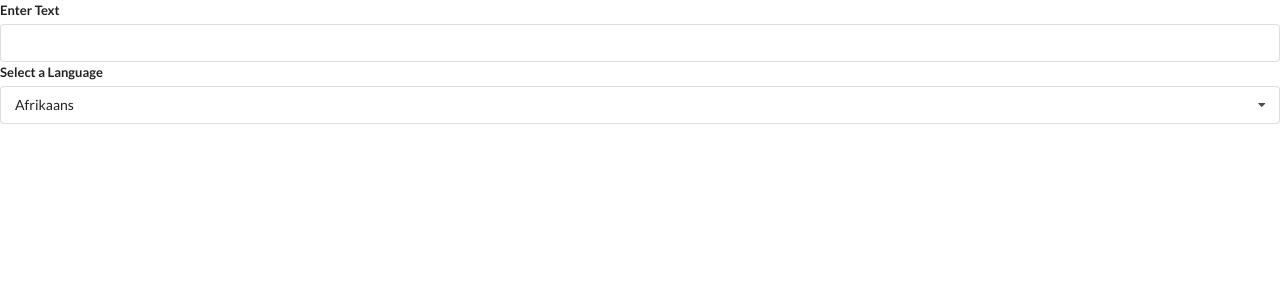
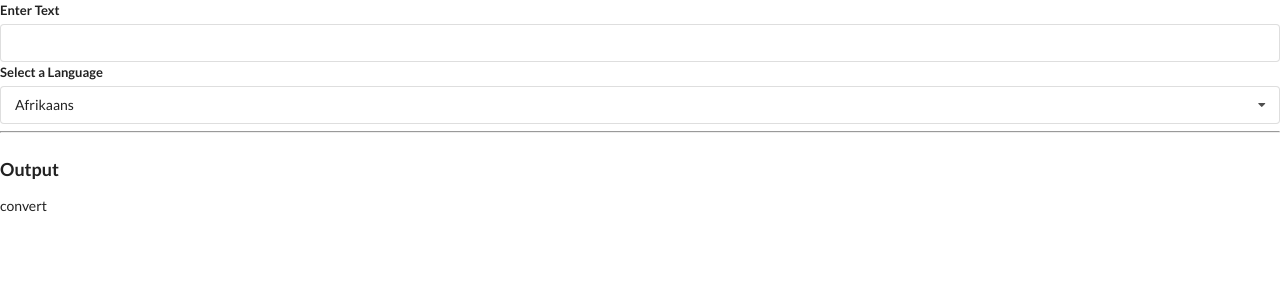
Before and after one commit to nat-exercises/widgets, a React (Create React App) app: page / in a window 1280 px wide. Shown: the top 300 px of the page. Built offline with nearby package versions, Linux system fonts and the light colour scheme.

Commit message:
add convert component

```diff
--- /dev/null
+++ b/src/components/convert/Convert.js
@@ -0,0 +1,14 @@
+import React, { useState, useEffect } from "react";
+
+const Convert = ({ language, text }) => {
+  useEffect(() => {
+    console.log("new language or text");
+  }, [language, text]);
+  return (
+    <>
+      <p>convert</p>
+    </>
+  );
+};
+
+export default Convert;
--- a/src/components/translate/Translate.js
+++ b/src/components/translate/Translate.js
@@ -1,7 +1,7 @@
 import React, { useState } from "react";
 import Dropdown from "../dropdown/Dropdown";
 import { options } from "./Options";
-
+import Convert from "../convert/Convert";
 const Translate = () => {
   const [language, setLanguage] = useState(options[0]);
   const [text, setText] = useState("");
@@ -20,6 +20,9 @@ const Translate = () => {
         onSelectedChange={setLanguage}
         options={options}
       />
+      <hr />
+      <h3 className="ui header">Output</h3>
+      <Convert />
     </>
   );
 };
```
Also changed, not shown: 1 other file (tests, documents, lock files or other folders).
